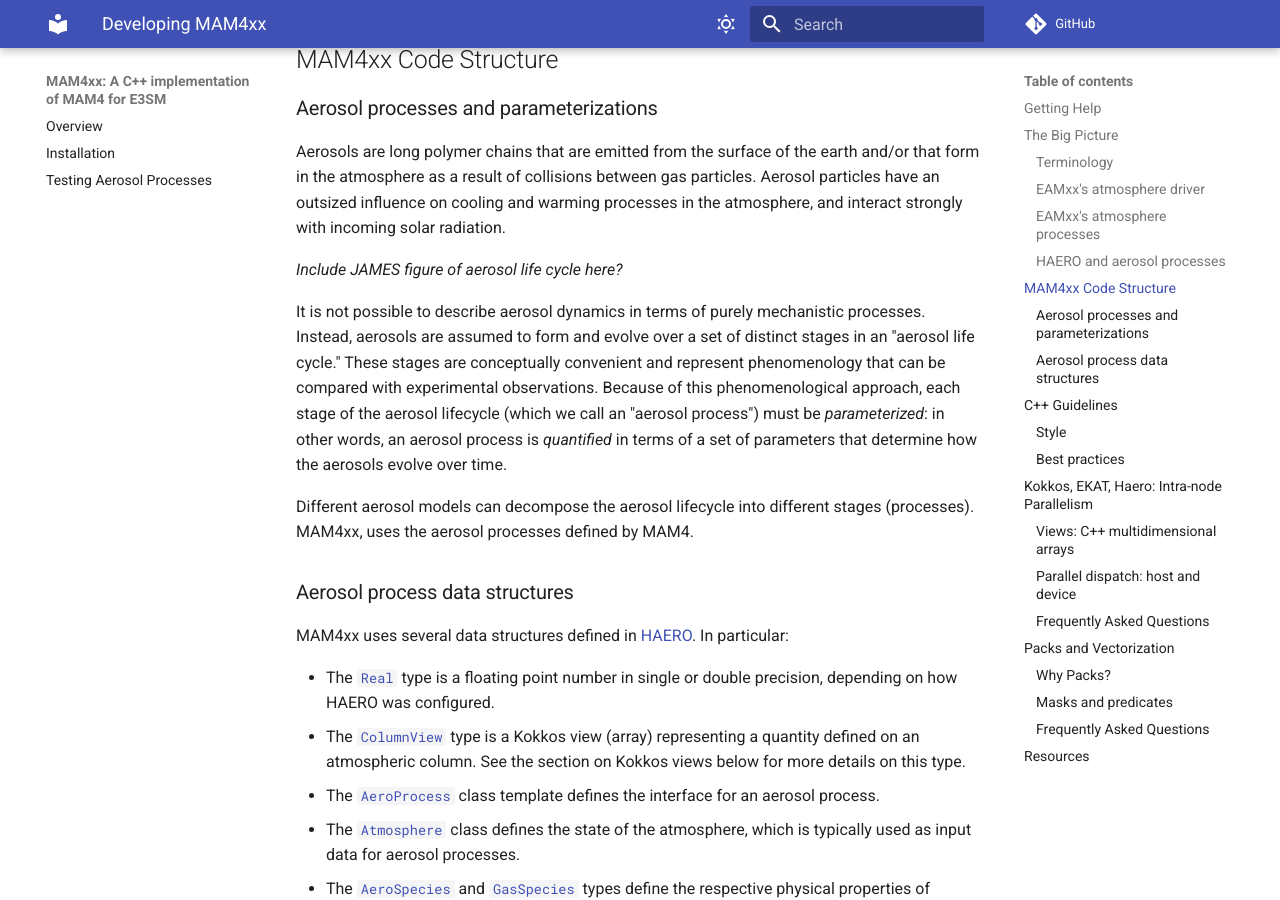
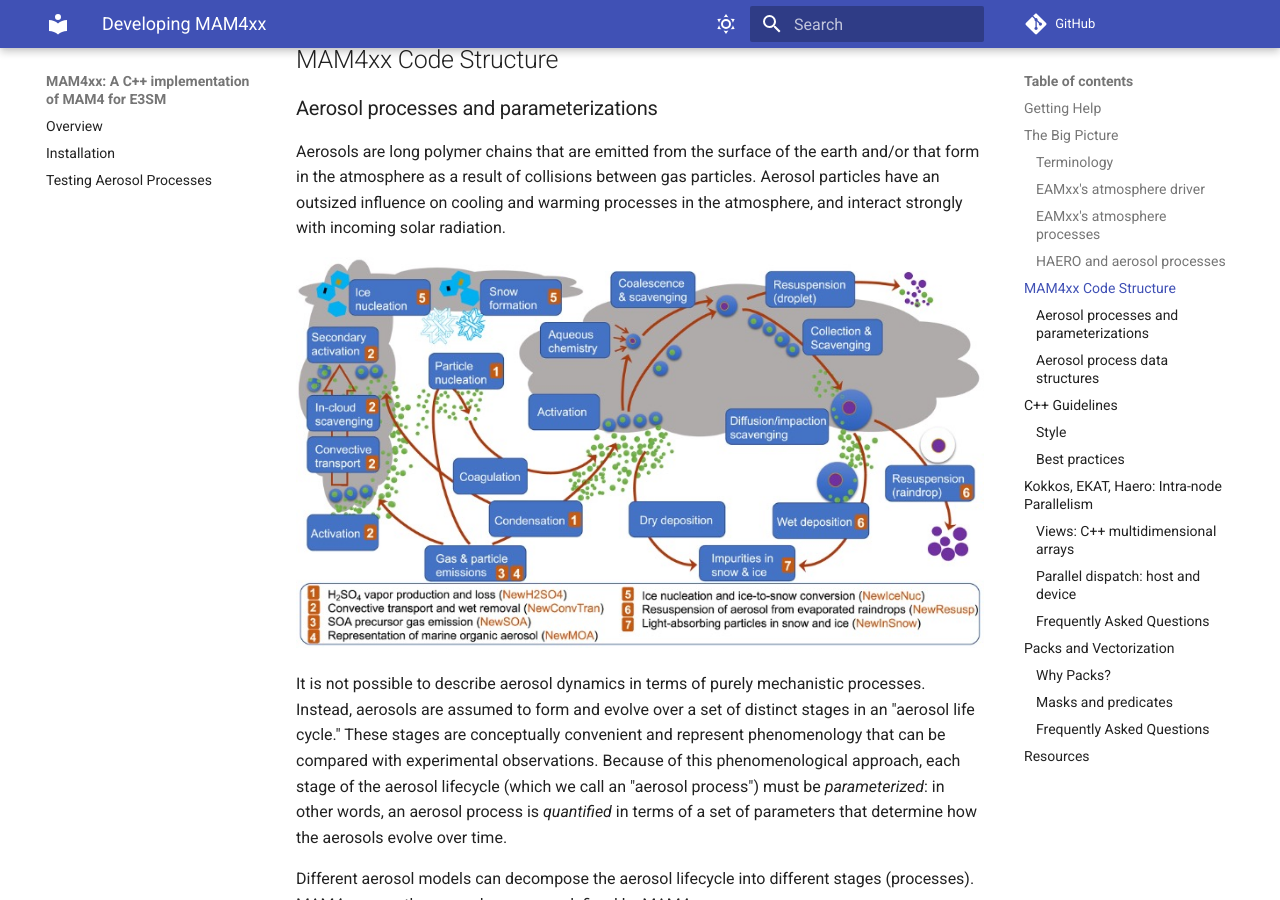
Before and after one commit to eagles-project/mam4xx, an MkDocs documentation site: the page built from docs/development.md, in a window 1280 px wide and 900 px high, scrolled down 2174 px. Built offline with MkDocs 1.6.1 and Material for MkDocs 9.7.7, drawn with Linux system fonts in a browser that asks for light colours; comment, search, counter and statistics services are not loaded.

Commit message:
Adding a figure.

```diff
--- a/docs/development.md
+++ b/docs/development.md
@@ -98,7 +98,7 @@ particles. Aerosol particles have an outsized influence on cooling and warming
 processes in the atmosphere, and interact strongly with incoming solar
 radiation.
 
-_Include JAMES figure of aerosol life cycle here?_
+![Journal of Advances in Modeling Earth Systems, Volume: 12, Issue: 1, First published: 06 December 2019, DOI: (10.1029/2019MS001851)](figures/aerosol_lifecycle.jpg)
 
 It is not possible to describe aerosol dynamics in terms of purely mechanistic
 processes. Instead, aerosols are assumed to form and evolve over a set of
```
Also changed, not shown: docs/figures/aerosol_lifecycle.jpg (added).
